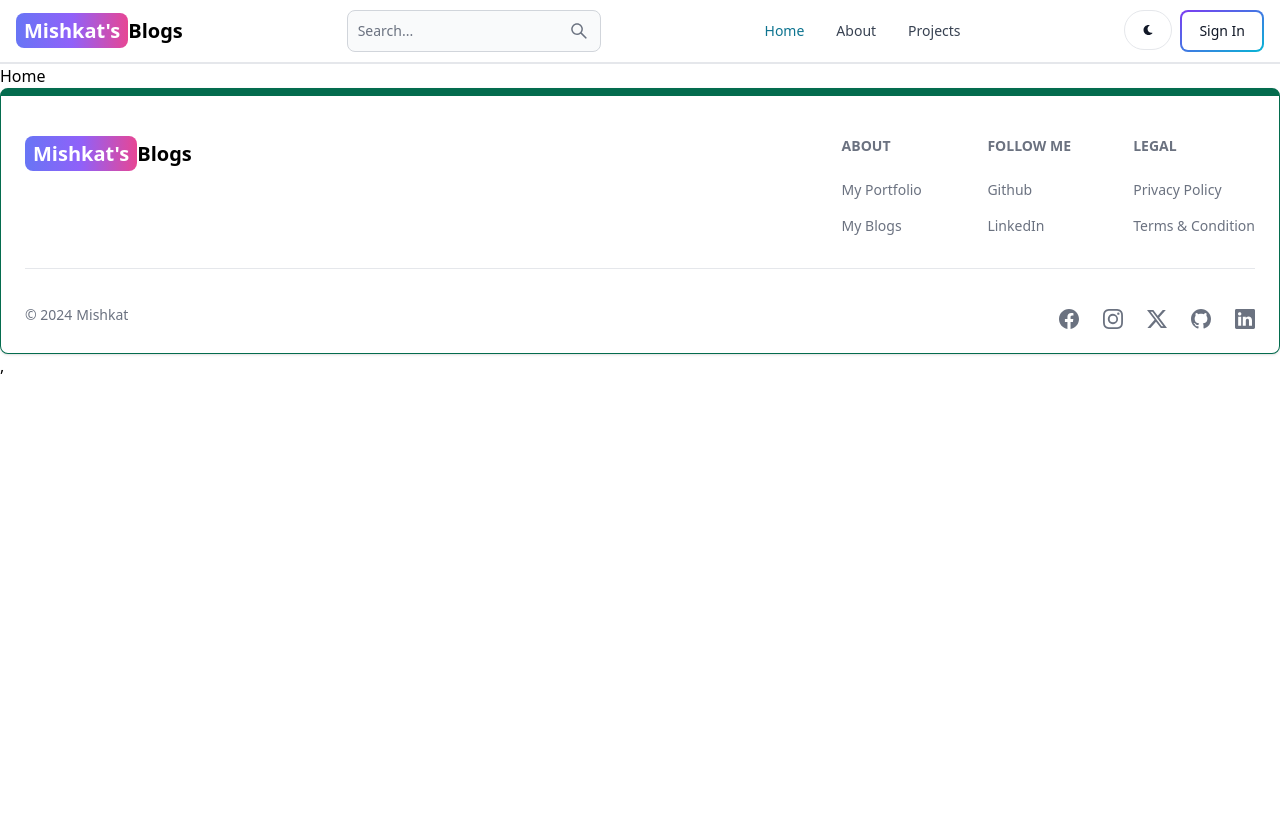
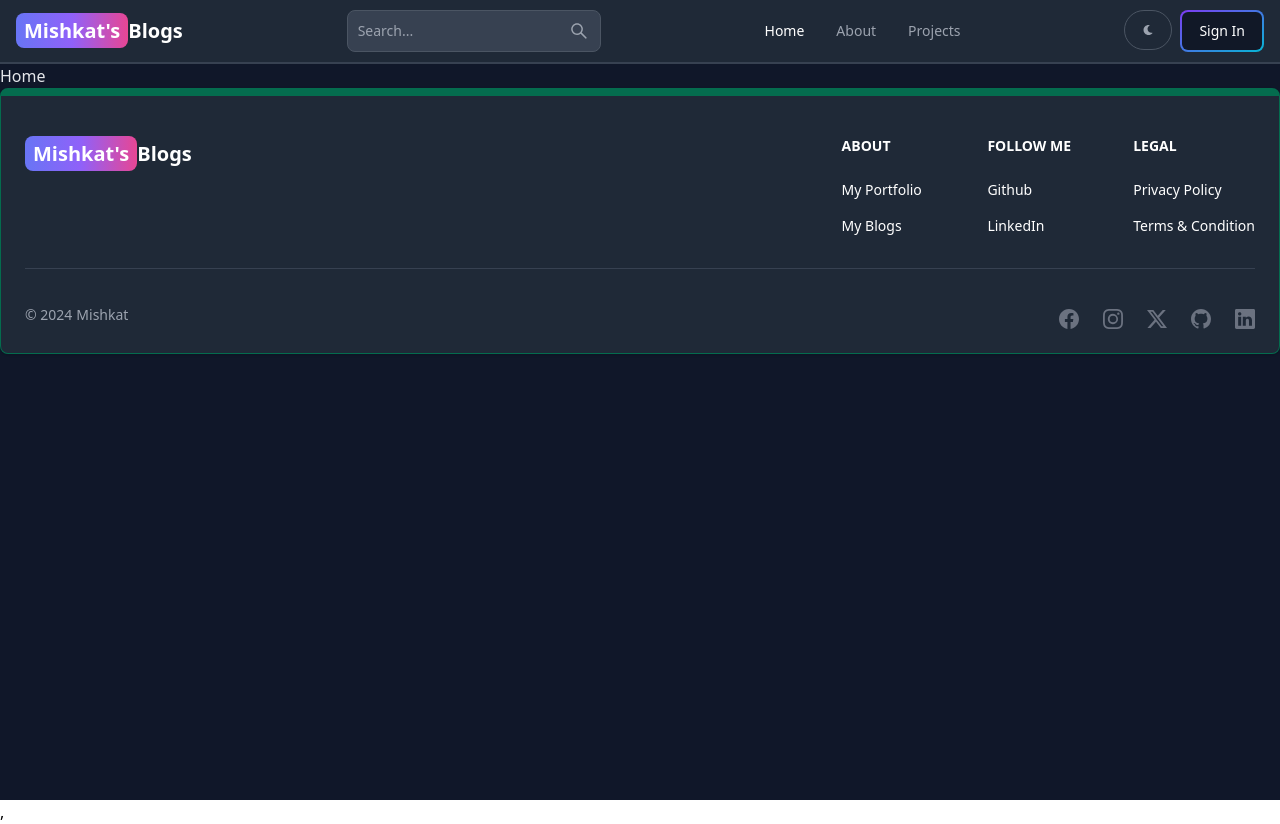
Before and after one commit to Musm1/Mern-Blog-Site, a React (Vite) app in the folder client/: page / in a window 1280 px wide. Before the commit the page ends 800 px from the top, so only its background shows below. Built offline with nearby package versions, Linux system fonts and the light colour scheme; no server answers.

Commit message:
dark mode in redux implemented

```diff
--- a/client/src/components/Header.jsx
+++ b/client/src/components/Header.jsx
@@ -2,13 +2,16 @@ import React from 'react'
 import { Avatar, Button, Dropdown, Navbar, TextInput } from 'flowbite-react';
 import { Link, useLocation } from 'react-router-dom'; //goes to that page without refreshing that page
 import { AiOutlineSearch } from 'react-icons/ai';
-import {FaMoon} from 'react-icons/fa';
+import {FaMoon,FaSun} from 'react-icons/fa';
 import { useDispatch, useSelector } from 'react-redux';
+import {toggleTheme} from '../store/theme/themeSlice';
 
 const Header = () => {
 
+  const dispatch= useDispatch();
   const {currentUser}= useSelector(state=>state.user);
   const path= useLocation().pathname;
+  const {theme}= useSelector(state=>state.theme);
 
   return (
     <Navbar className='border-b-2'>
@@ -30,8 +33,10 @@ const Header = () => {
         <AiOutlineSearch/>
       </Button>
       <div className='flex gap-2 md:order-2'>
-        <Button className='hidden w-12 h-10 sm:inline' color='gray' pill>
-          <FaMoon/>
+        <Button className='hidden w-12 h-10 sm:inline' color='gray' pill onClick={()=>dispatch(toggleTheme())}>
+          {
+            theme==='light' ? (<FaSun/>) : (<FaMoon/>)
+          }
         </Button>
         {
           currentUser ? (
--- /dev/null
+++ b/client/src/components/ThemeProvider.jsx
@@ -0,0 +1,15 @@
+import React from 'react';
+import { useDispatch, useSelector } from 'react-redux';
+
+const ThemeProvider = ({children}) => {
+    const {theme}= useSelector(state=>state.theme);
+  return (
+    <div className={theme}>
+        <div className='bg-white text-gray-700 dark:text-gray-200 dark:bg-[rgb(16,23,41)] min-h-screen'>
+            {children}
+        </div>
+    </div>
+  )
+}
+
+export default ThemeProvider
--- a/client/src/main.jsx
+++ b/client/src/main.jsx
@@ -5,11 +5,14 @@ import App from './App.jsx';
 import { store, persistor } from './store/store.js';
 import { Provider } from 'react-redux'
 import { PersistGate } from 'redux-persist/integration/react';
+import ThemeProvider from './components/ThemeProvider.jsx';
 
 createRoot(document.getElementById('root')).render(
   <PersistGate persistor={persistor}>
     <Provider store={store}>
-      <App />
+      <ThemeProvider>
+        <App />
+      </ThemeProvider>
     </Provider>,
   </PersistGate>
 )
--- a/client/src/store/store.js
+++ b/client/src/store/store.js
@@ -3,9 +3,11 @@ import userReducer from './user/userSlice';
 import {persistReducer} from 'redux-persist';
 import storage from 'redux-persist/lib/storage';
 import persistStore from 'redux-persist/es/persistStore';
+import themeReducer from './theme/themeSlice';
 
 const rootReducers= combineReducers({
   user: userReducer,
+  theme: themeReducer,
 });
 
 const persistConfig= {
--- /dev/null
+++ b/client/src/store/theme/themeSlice.js
@@ -0,0 +1,18 @@
+import {createSlice} from '@reduxjs/toolkit';
+
+const initialState= {
+    theme: 'dark',
+};
+
+const themeSlice= createSlice({
+    name: 'theme',
+    initialState,
+    reducers: {
+        toggleTheme: (state)=>{
+            state.theme= state.theme === 'dark' ? 'light' : 'dark';
+        },
+    }
+});
+
+export const {toggleTheme} = themeSlice.actions;
+export default themeSlice.reducer;
```
